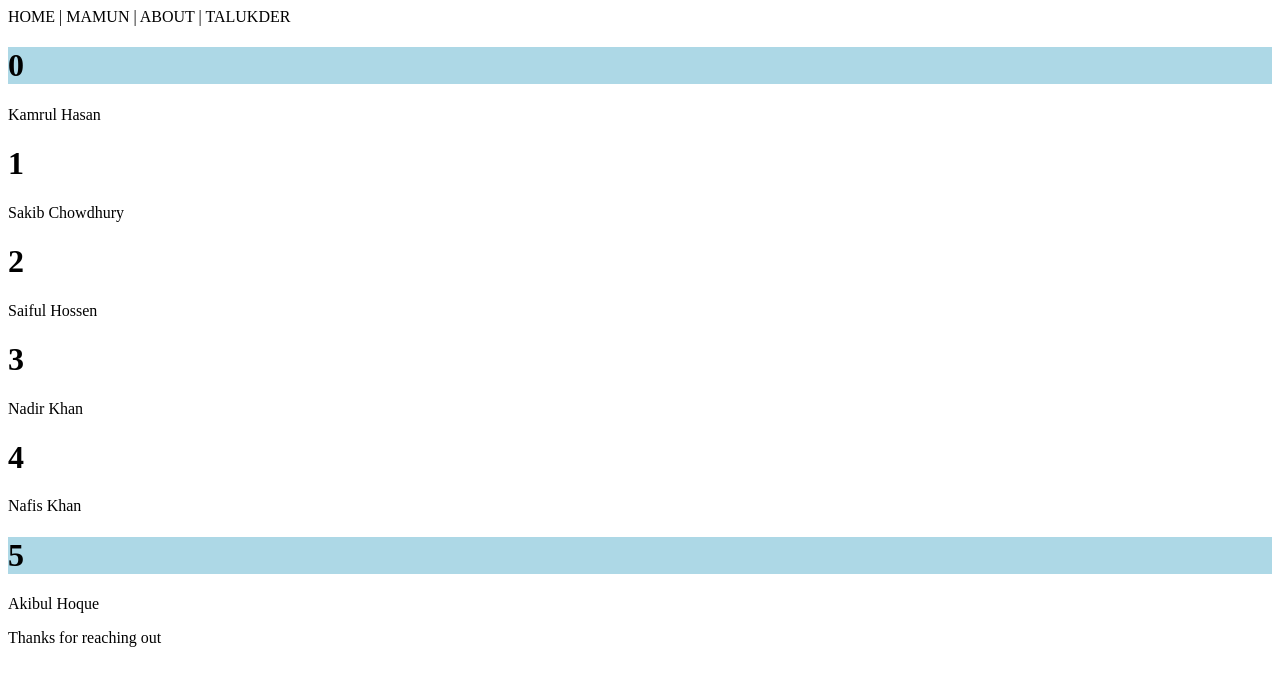
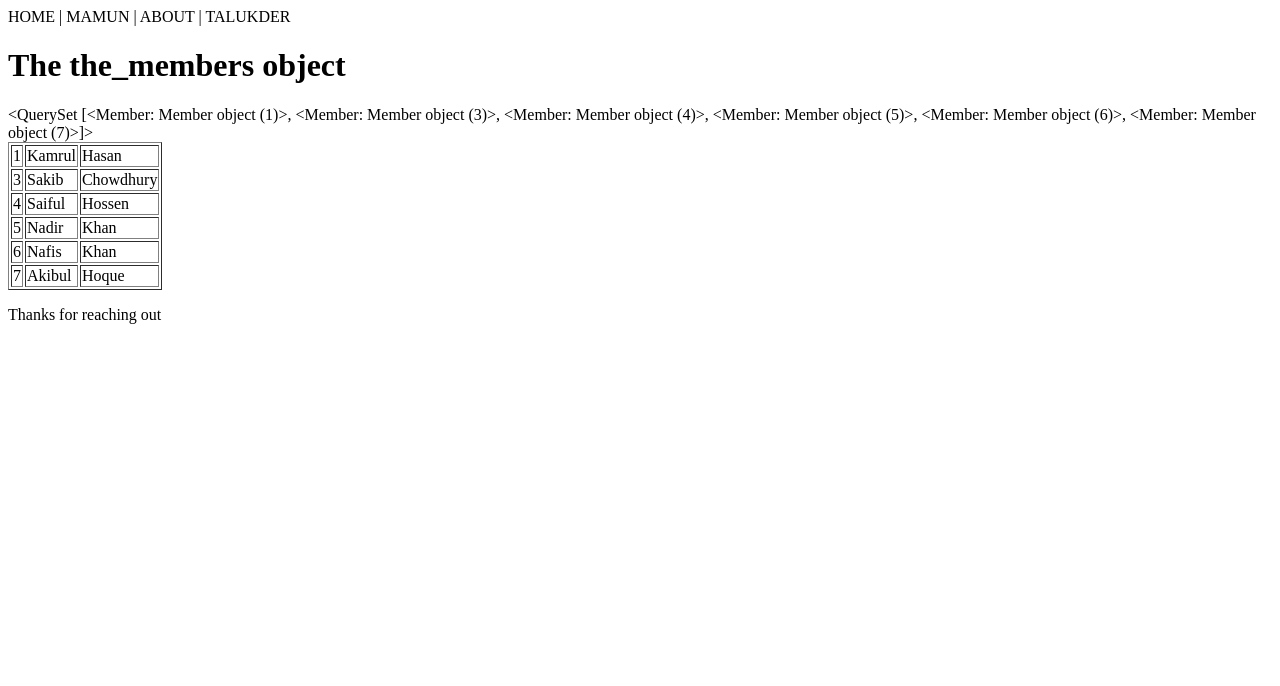
Before and after one commit to mamunemon-01/my_badminton_club, a Django app: template members/templates/template.html in a window 1280 px wide. Shown: the top 686 px of the page. Run offline with Django 4.2, Linux system fonts and the light colour scheme; the template is opened without the code that fills it: values that come from a table or form of the project are taken from there, others are empty; data comes from the database, SQL or seed files in the repository.

Commit message:
Played around with the QuerySets

```diff
--- a/members/templates/template.html
+++ b/members/templates/template.html
@@ -4,23 +4,16 @@
 
 {% block content %}
 	{% include "mymenu.html" with me="MAMUN" sponsor="TALUKDER" %}
-	{% for x in the_members %}
-		<h1
-			{% if forloop.first %}
-			{#style='background-color:blue'#}
-			style='background-color:lightblue'
-			{% elif forloop.last %}
-			style='background-color:lightblue'
-			{% endif %}
-		>{{ forloop.counter0 }}</h1>
-		<p>
-			{{ x.firstname }}
-			{{ x.lastname }}
-		</p>
-	{% comment "There are loyal members in the club" %}
-	{% empty %}
-		<h1>No Members</h1>
-	{% endcomment %}
-	{% endfor %}
+	<h1>The the_members object</h1>
+	{{ the_members }}
+	<table border="1">
+		{% for x in the_members %}
+		<tr>
+			<td>{{ x.id }}</td>
+			<td>{{ x.firstname }}</td>
+			<td>{{ x.lastname }}</td>
+		</tr>
+		{% endfor %}
+	</table>
 	{% include "footer.html" %}
 {% endblock %}
--- a/members/views.py
+++ b/members/views.py
@@ -2,6 +2,7 @@
 from django.http import HttpResponse
 from django.template import loader
 from .models import Member
+from django.db.models import Q
 
 # Create your views here.
 def members(request):
@@ -26,9 +27,9 @@ def main(request):
 	return HttpResponse(template.render())
 
 def testing(request):
-	the_members = Member.objects.all().values()
+	the_data = Member.objects.all().order_by('lastname', '-id').values()
 	template = loader.get_template("template.html")
 	context = {
-		'the_members': the_members
+		'the_members': the_data
 	}
 	return HttpResponse(template.render(context, request))
```
